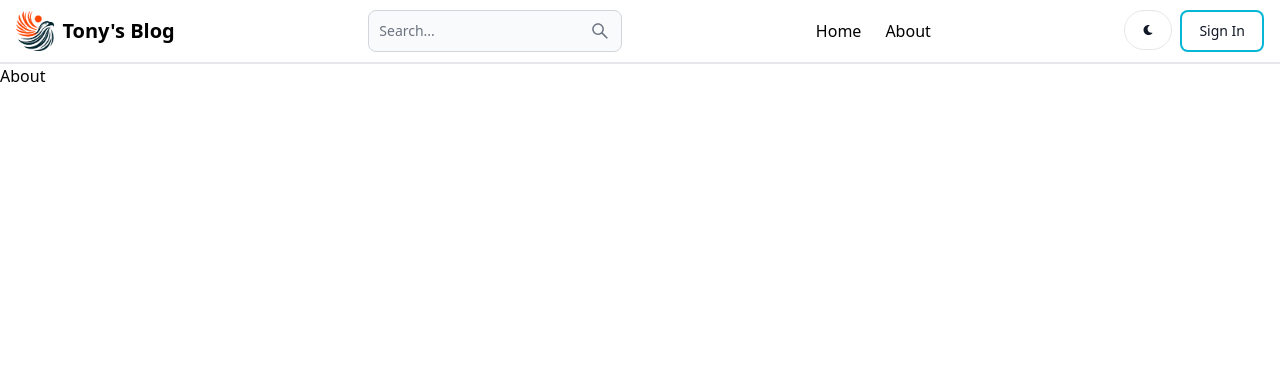
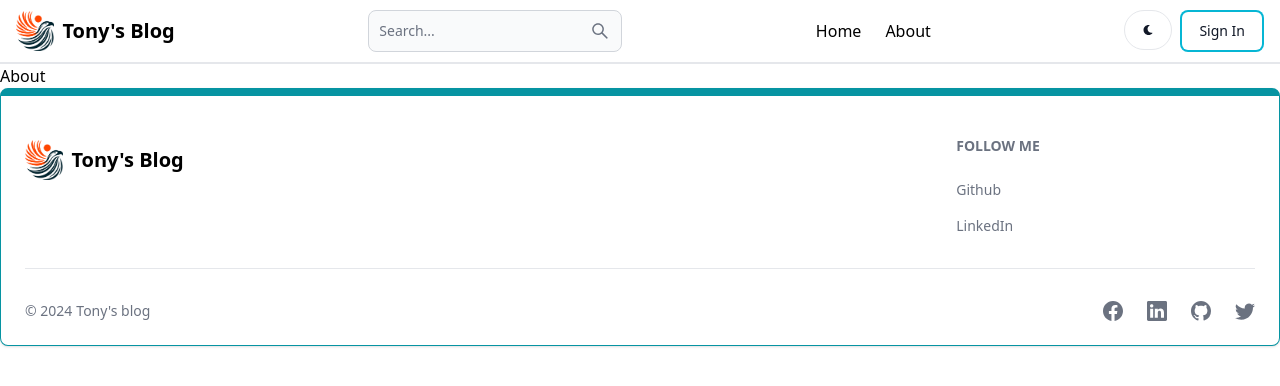
Before and after one commit to TonyBlaiseNTAHE/blog_Post, a React (Vite) app in the folder client/: page /about in a window 1280 px wide. Shown: the top 386 px of the page. Built offline with nearby package versions, Linux system fonts and the light colour scheme.

Commit message:
create footer components

```diff
--- a/client/src/App.jsx
+++ b/client/src/App.jsx
@@ -7,6 +7,7 @@ import Projects from "./pages/Projects";
 import Dashboard from "./pages/Dashboard";
 import About from "./pages/About";
 import Header from "./components/Header";
+import Footer from "./components/Footer";
 
 export default function App() {
   return (
@@ -20,6 +21,7 @@ export default function App() {
         <Route path="/dashboard" element={<Dashboard />} />
         <Route path="/about" element={<About />} />
       </Routes>
+      <Footer />
     </BrowserRouter>
   );
 }
--- /dev/null
+++ b/client/src/components/Footer.jsx
@@ -0,0 +1,76 @@
+import React from "react";
+import { Footer } from "flowbite-react";
+import { Link } from "react-router-dom";
+import { BsFacebook, BsTwitter, BsGithub, BsLinkedin } from "react-icons/bs";
+
+import logo from "../images/logo.png";
+
+const Logo = () => (
+  <img src={logo} alt="Tony's Blog Logo" className="h-8 sm:h-10 self-center" />
+);
+
+export default function FooterComp() {
+  return (
+    <Footer container className="border border-t-8 border-teal-500 ">
+      <div className="w-full max-w-7xl mx-auto">
+        <div className="grid w-full justify-between sm:flex md:grid-cols-1 ">
+          <div className="mt-5">
+            <Link to="/" className="flex items-center text-lg">
+              <Logo />
+              <span className="ml-2 whitespace-nowrap text-sm sm:text-xl font-semibold dark:text-white hover:text-blue-700">
+                Tony's Blog
+              </span>
+            </Link>
+          </div>
+          <div className="grid grid-cols-2 gap-8 sm:mt-4 sm:grid-cols-3 sm:gap-6">
+            <div>
+              <Footer.Title title="Follow Me"></Footer.Title>
+              <Footer.LinkGroup col>
+                <Footer.Link
+                  href="https://github.com/TonyBlaiseNTAHE"
+                  target="_blank"
+                  rel="noopener noreferrer"
+                >
+                  Github
+                </Footer.Link>
+                <Footer.Link
+                  href="https://www.linkedin.com/in/ntahe-tony-blaise-4a7619244/"
+                  target="_blank"
+                  rel="noopener noreferrer"
+                >
+                  LinkedIn
+                </Footer.Link>
+              </Footer.LinkGroup>
+            </div>
+          </div>
+        </div>
+        <Footer.Divider />
+        <div className="w-full sm:flex sm:items-center sm:justify-between">
+          <Footer.Copyright
+            href="#"
+            by="Tony's blog"
+            year={new Date().getFullYear()}
+          />
+          <div className="flex gap-6 sm:mt-0 mt-4 sm:justify-center">
+            <Footer.Icon
+              href="https://www.facebook.com/profile.php?id=100007421085545"
+              icon={BsFacebook}
+            />
+            <Footer.Icon
+              href="https://www.linkedin.com/in/ntahe-tony-blaise-4a7619244/"
+              icon={BsLinkedin}
+            />
+            <Footer.Icon
+              href="https://github.com/TonyBlaiseNTAHE"
+              icon={BsGithub}
+            />
+            <Footer.Icon
+              href="https://www.twitter.com/t_ntahe"
+              icon={BsTwitter}
+            />
+          </div>
+        </div>
+      </div>
+    </Footer>
+  );
+}
```
